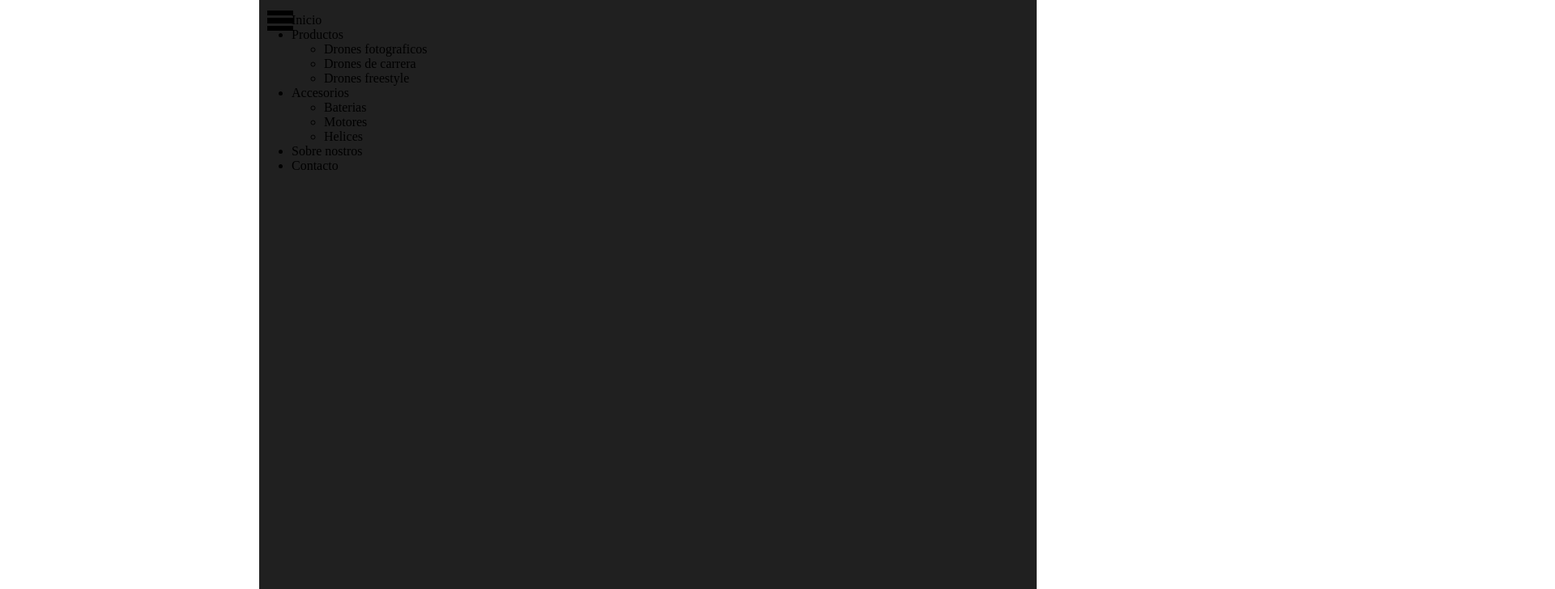
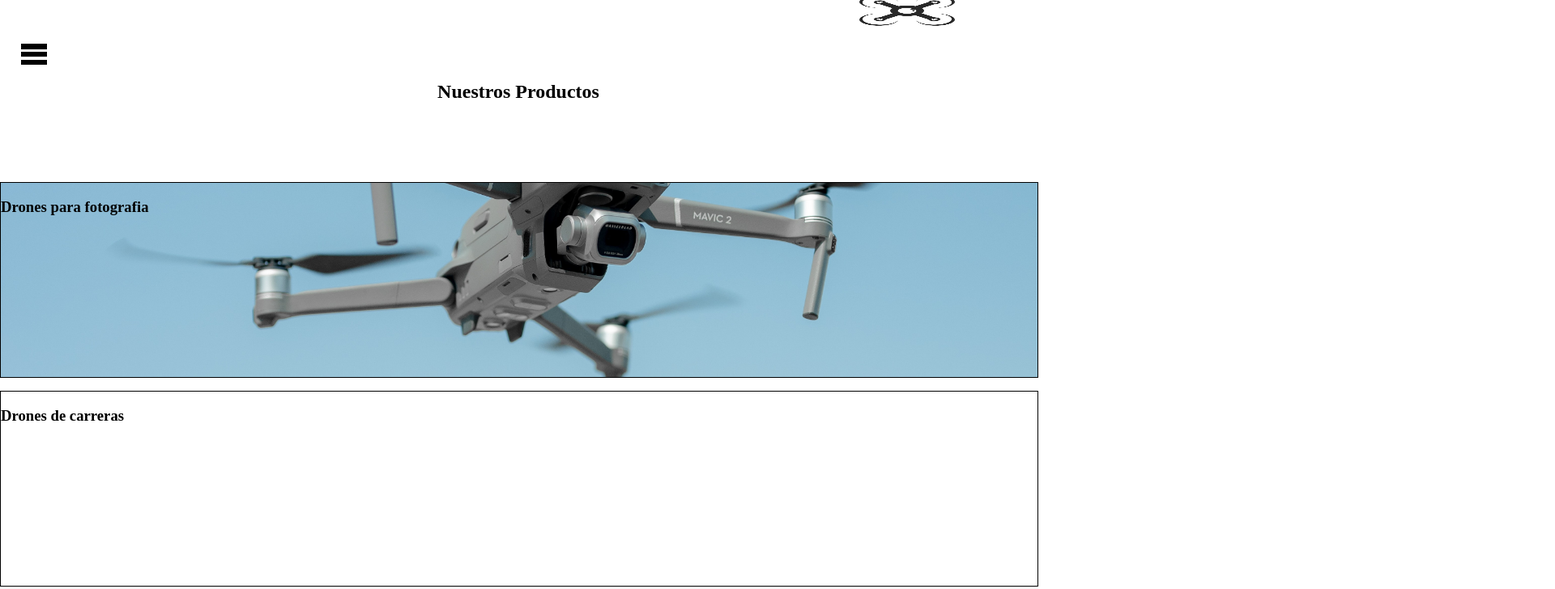
Before and after one commit to mauro4889/Droneros, a plain HTML site: page index.html in a window 1280 px wide. Shown: the top 728 px of the page at 81% size, 1920 px wide, since content can reach past the window. Drawn offline with Linux system fonts and the light colour scheme.

Commit message:
Se agregaron estilos e imagen

```diff
--- a/assets/index.sass
+++ b/assets/index.sass
@@ -10,21 +10,25 @@ header
 
 .logo
     width: 25%
+    height: 5em
+    margin-top: -2%
+    z-index: 100
+    img
+        width: 100%
+        height: 100%
 
-nav
-    width: 100%
-    height: 100vh
-    background-color: #202020
+.menu
+    width: 100vw
     position: relative
-    top: 0
+    display: flex
+    justify-content: space-between
 
 .btn_menu
     cursor: pointer
-    margin: 1%
+    margin: 2%
+    margin-top: 4%
     transition: 0.6s linear
     width: 2em
-    position: absolute
-    top: 0%
     z-index: 10
 
 .line-1,
@@ -37,3 +41,69 @@ nav
     transform-origin: 0px 100%
     width: 100%
     background-color: black
+
+.active_line-1
+    transform: rotate(45deg) translate(-4px, -1px)
+    background-color: antiquewhite
+
+
+.active_line-2
+    opacity: 0
+    margin-left: -100px
+
+
+.active_line-3
+    transform: rotate(-45deg) translate(2px, 1px)
+    background-color: antiquewhite
+
+
+.nav__menu
+    position: absolute
+    width: 100vw
+    height: 100vh
+    top: -100vh
+    margin: 0
+    background-color: #202020
+    list-style: none
+    display: flex
+    flex-direction: column
+    justify-content: start
+    align-items: start
+    transition: 0.3s ease-in
+    z-index: 1
+    li
+        list-style: none
+
+
+.active_nav
+    top: 0
+
+
+.nav_menu a
+    text-decoration: none
+    color: antiquewhite
+    font-size: 200%
+
+.contenedor__productos
+    width: 100vw
+    display: grid
+    grid-template-columns: 1fr
+    grid-template-rows: 0.5fr repeat(3, 1fr)
+    .productos
+        width: 100%
+        height: 15em
+        border: 1px solid black
+        margin: auto
+        margin-top: 1em
+    h2
+        height: 50%
+        text-align: center
+        margin-bottom: 0
+
+.fotografia
+    background-image: url(./img/drone_fotografia/portada_mobile.jpg)
+
+.fotografia, .carrera, .freestyle
+    background-repeat: no-repeat
+    background-position: center center
+    background-size: cover
--- a/index.html
+++ b/index.html
@@ -5,41 +5,42 @@
     <meta http-equiv="X-UA-Compatible" content="IE=edge">
     <meta name="viewport" content="width=device-width, initial-scale=1.0">
     <link rel="stylesheet" href="./assets/index.css">
+    <script src="https://kit.fontawesome.com/40e4d28b6f.js" crossorigin="anonymous"></script>
     <title>Droneros</title>
 </head>
 <body>
     <header>
-        <div class="logo">
-            <img src="./assets/img/logo.jpg" alt="logo">
-        </div>
         <nav class="menu">
             <div class="btn_menu">
                 <div class="line-1"></div>
                 <div class="line-2"></div>
                 <div class="line-3"></div>
             </div>
-            <ul>
-                <li>Inicio</li>
-                <li>Productos</li>
-                    <ul class="lista__productos">
-                        <li>Drones fotograficos</li>
-                        <li>Drones de carrera</li>
-                        <li>Drones freestyle</li>
-                    </ul>
-                <li>Accesorios</li>
-                    <ul class="lista__accesorios">
-                        <li>Baterias</li>
-                        <li>Motores</li>
-                        <li>Helices</li>
-                    </ul>
-                <li>Sobre nostros</li>
-                <li>Contacto</li>
+            <ul class="nav__menu">
+                <li><a href="">Inicio</a></li>
+                <li><a href="">Productos</a></li>
+                <li><a href="">Accesorios</a></li>
+                <li><a href="">Sobre nostros</a></li>
+                <li><a href="">Contacto</a></li>
             </ul>
+
+            <div class="logo">
+                <img src="./assets/img/logo2.png" alt="logo">
+            </div>
         </nav>
     </header>
     <div class="contenedor__principal">
         <div class="contenedor__productos">
-
+            <h2>Nuestros Productos</h2>
+            <div class="productos fotografia">
+                <h3>Drones para fotografia</h3>
+            </div>
+            <div class="productos carrera">
+                <h3>Drones de carreras</h3>
+            </div>
+            <div class="productos freestyle">
+                <h3>Accesorios</h3>
+            </div>
         </div>
         <div class="contenedor__pagos">
 
--- a/index.js
+++ b/index.js
@@ -0,0 +1,13 @@
+document.querySelector('.btn_menu').addEventListener('click', animateBars);
+
+let line_1 = document.querySelector('.line-1');
+let line_2 = document.querySelector('.line-2');
+let line_3 = document.querySelector('.line-3');
+let nav_menu = document.querySelector('.nav__menu');
+
+function animateBars() {
+    line_1.classList.toggle('active_line-1');
+    line_2.classList.toggle('active_line-2');
+    line_3.classList.toggle('active_line-3');
+    nav_menu.classList.toggle('active_nav')
+}
```
Also changed, not shown: assets/img/drone_carreras/portada_carrera.jpg (added), assets/img/drone_fotografia/portada_escritorio.jpg (added), assets/img/drone_fotografia/portada_mobile.jpg (added), assets/img/logo2.png (added), assets/index.css, 1 other file.
